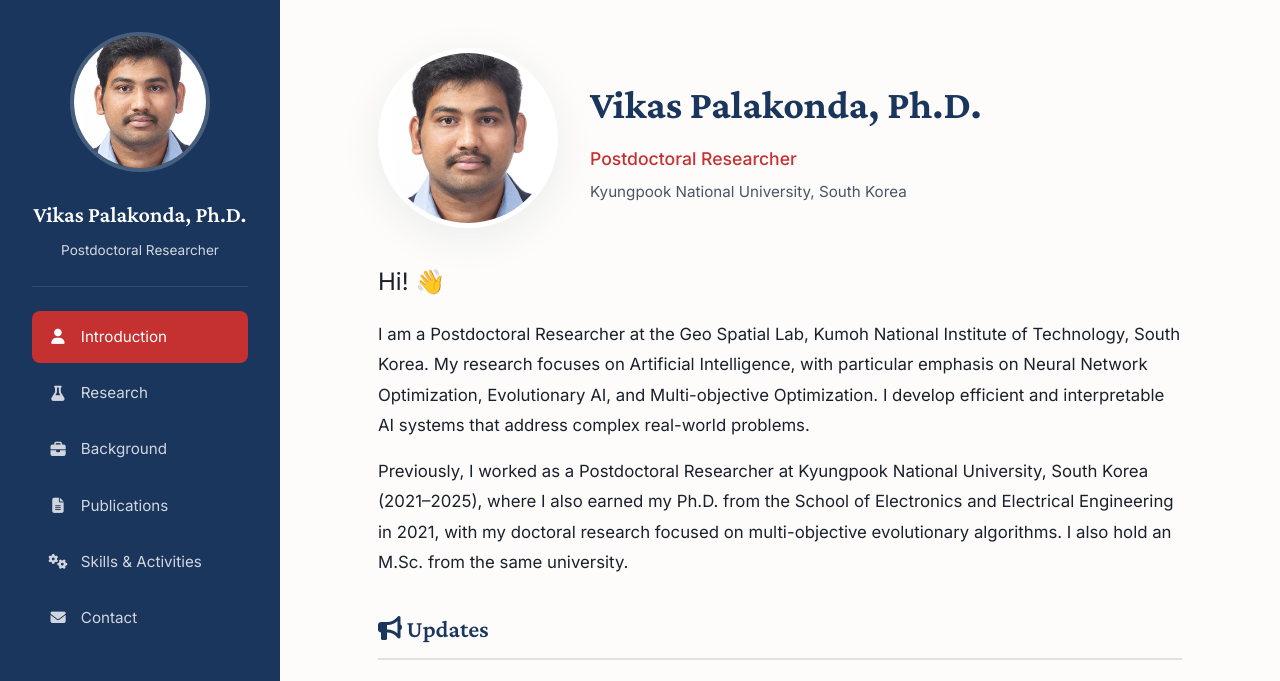
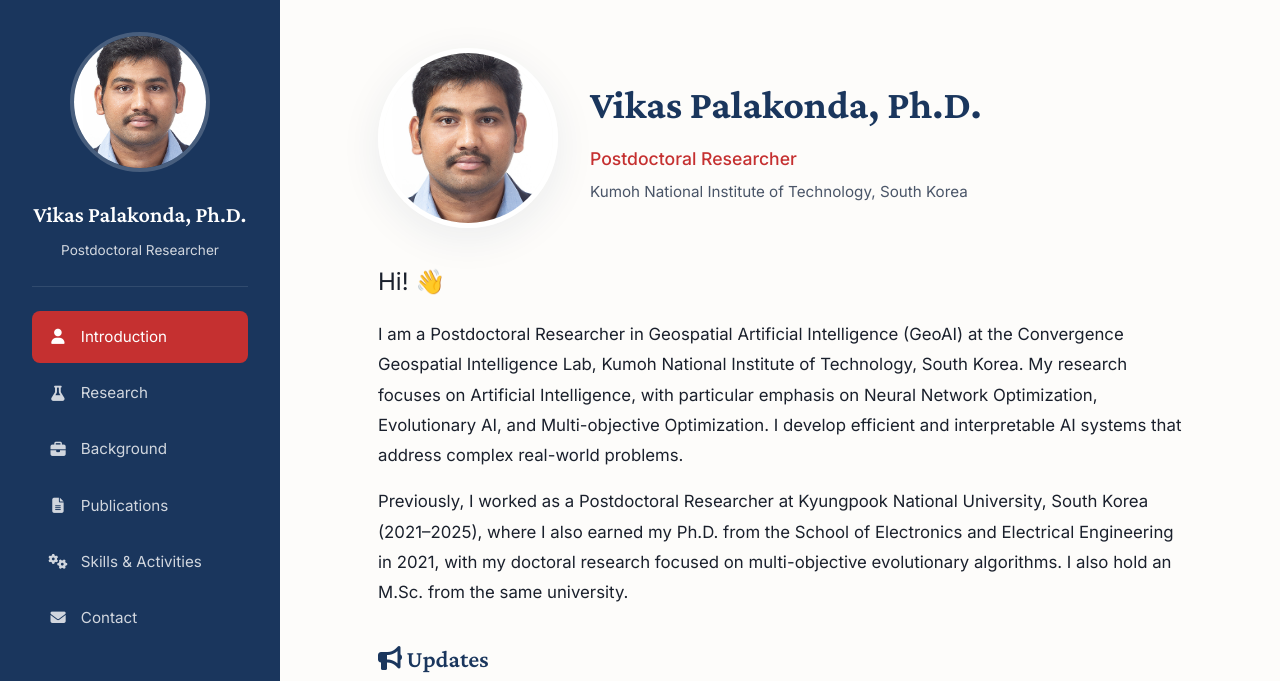
Before and after one commit to Vikas11475/vikas11475.github.io, a plain HTML site: page index.html in a window 1280 px wide. Shown: the top 681 px of the page. Drawn offline with nearby package versions, Linux system fonts and the light colour scheme.

Commit message:
Change affiliation and update research focus
Updated affiliation and research description.

```diff
--- a/index.html
+++ b/index.html
@@ -755,12 +755,12 @@
                     <div class="intro-header-content">
                         <h1>Vikas Palakonda, Ph.D.</h1>
                         <p class="title">Postdoctoral Researcher</p>
-                        <p class="affiliation">Kyungpook National University, South Korea</p>
+                        <p class="affiliation">Kumoh National Institute of Technology, South Korea</p>
                     </div>
                 </div>
                 <p class="intro-bio" style="font-size: 1.5rem; margin-bottom: 1rem;">Hi! 👋</p>
                 <p class="intro-bio">
-                    I am a Postdoctoral Researcher at the Geo Spatial Lab, Kumoh National Institute of Technology, South Korea. My research focuses on Artificial Intelligence, with particular emphasis on Neural Network Optimization, Evolutionary AI, and Multi-objective Optimization. I develop efficient and interpretable AI systems that address complex real-world problems.
+                    I am a Postdoctoral Researcher in Geospatial Artificial Intelligence (GeoAI) at the Convergence Geospatial Intelligence Lab, Kumoh National Institute of Technology, South Korea. My research focuses on Artificial Intelligence, with particular emphasis on Neural Network Optimization, Evolutionary AI, and Multi-objective Optimization. I develop efficient and interpretable AI systems that address complex real-world problems.
                 </p>
                 <p class="intro-bio">
                     Previously, I worked as a Postdoctoral Researcher at Kyungpook National University, South Korea (2021–2025), where I also earned my Ph.D. from the School of Electronics and Electrical Engineering in 2021, with my doctoral research focused on multi-objective evolutionary algorithms. I also hold an M.Sc. from the same university.
```
